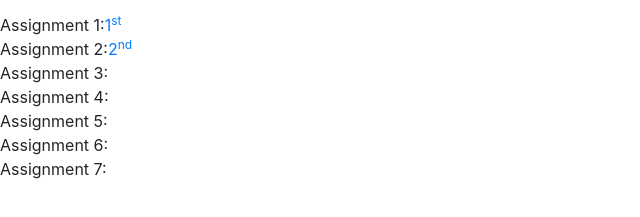
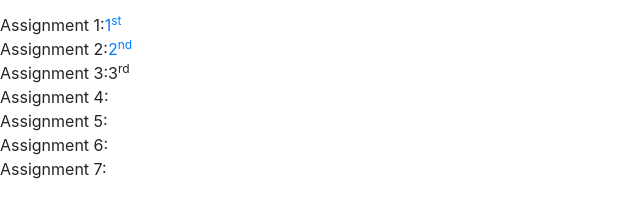
Before and after one commit to nickjordan329/nickjordan329.github.io, a website: page index.html in a window 1280 px wide. Shown: the part 257-474 px from the top of the page, 0-640 px from the left. Drawn offline with Linux system fonts and the light colour scheme.

Commit message:
Update index.html

```diff
--- a/index.html
+++ b/index.html
@@ -69,7 +69,7 @@
 Assignment 2:<a href="https://nickjordan329.github.io/assignments/assignment02.html">2<sup>nd</sup></a>
 </div>
 <div>
-Assignment 3:<a href="https://nickjordan329.github.io/assignments/assignment03.html"></a>
+Assignment 3:<a href="https://nickjordan329.github.io/assignments/assignment03.html"></a>3<sup>rd</sup></a>
 </div>
 <div>
 Assignment 4:<a href="#"></a>
```
